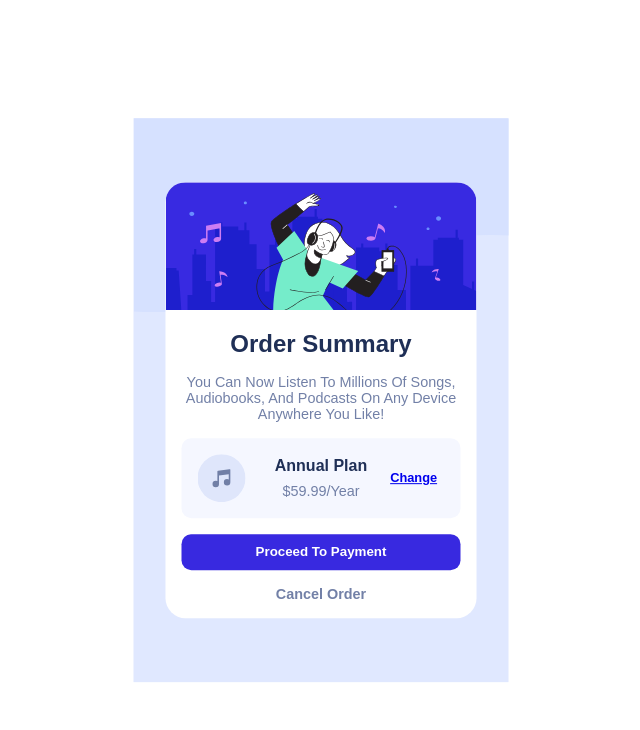
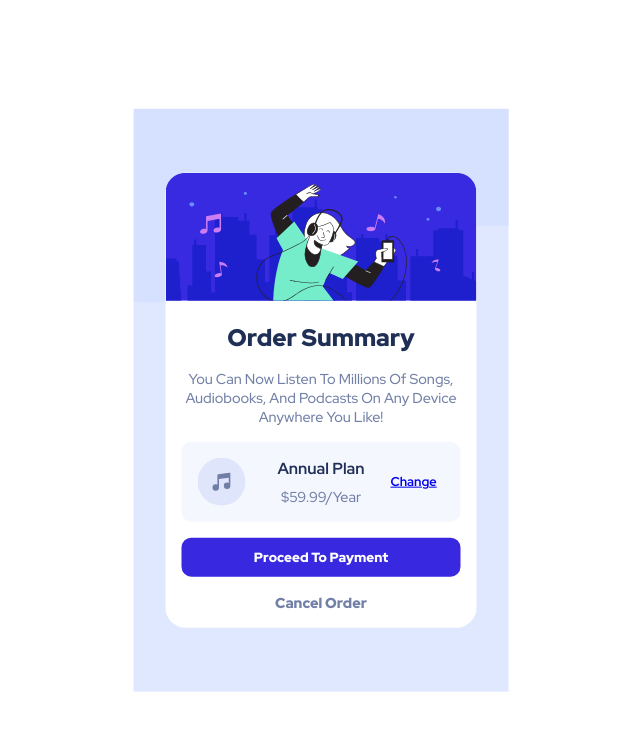
Before and after one commit to Ahmed-Elbald/order-summary-mentor, a plain HTML site: page index.html in a window 1280 px wide. Shown: the whole page, without its empty margins (319-959 px from the left). Drawn offline with nearby package versions, Linux system fonts and the light colour scheme; files that its build step writes are made by us from their sources.

Commit message:
Update _GMVL.scss

```diff
--- a/Styles/_GMVL.scss
+++ b/Styles/_GMVL.scss
@@ -10,7 +10,7 @@
   outline: none;
   box-sizing: border-box;
   text-transform: capitalize;
-  font-family: "Cairo", sans-serif;
+  font-family: 'Red Hat Display', sans-serif;
 }
 i,
 button,
```
